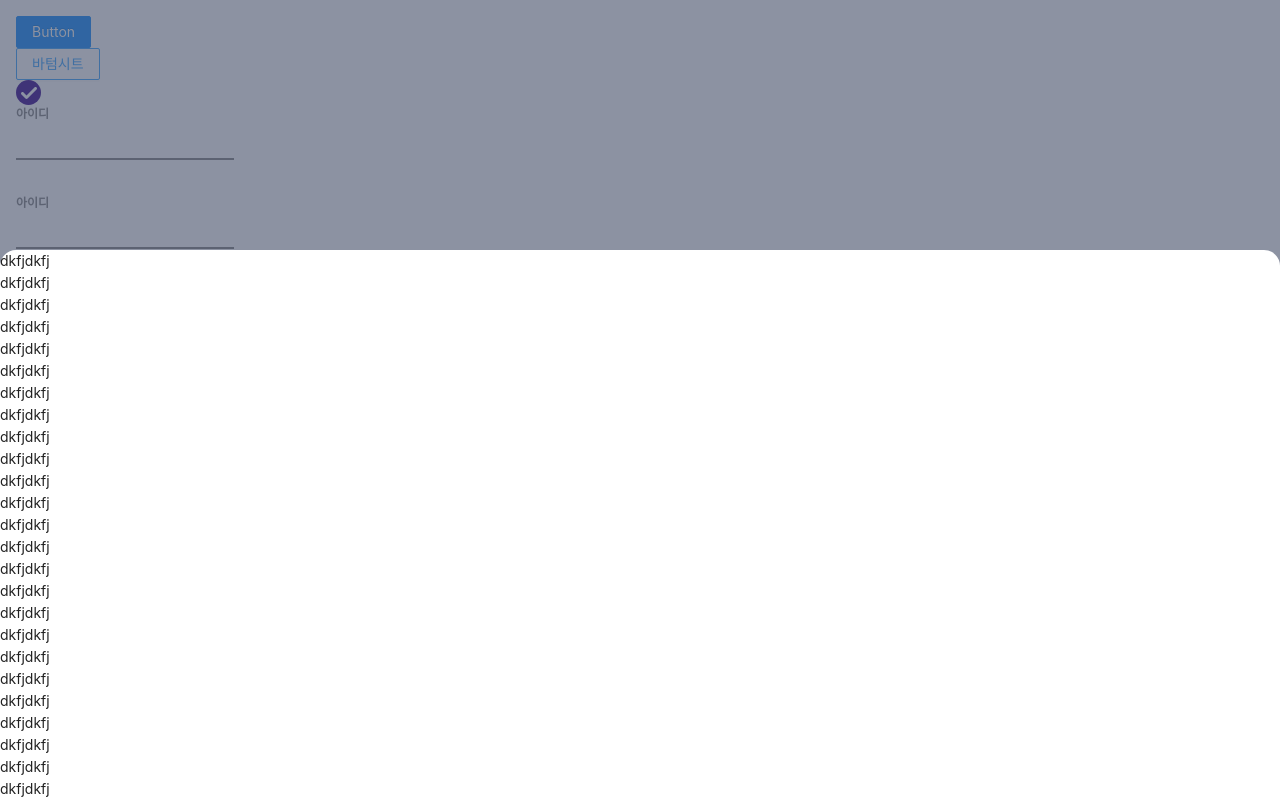
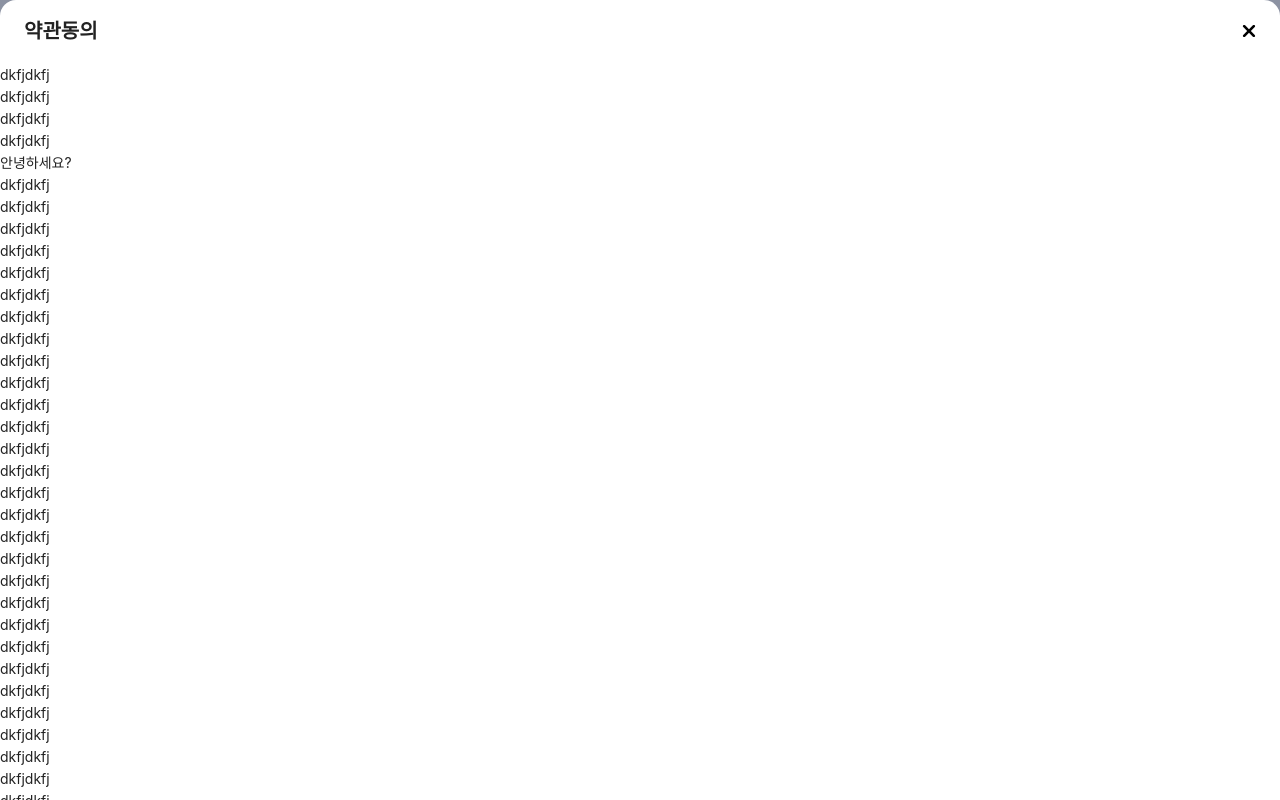
Before and after one commit to hhhhailey/react-component, a Next.js app: page / in a window 1280 px wide. Both pictures are taken after a click on the button "바텀시트". Built offline with nearby package versions, Linux system fonts and the light colour scheme.

Commit message:
feat: modal landscape added

```diff
--- a/components/bottom-sheet/BottomSheet.tsx
+++ /dev/null
@@ -1,100 +0,0 @@
-import React from "react";
-import styled, { css, keyframes } from "styled-components";
-import { useBottomSheet } from "./useBottomSheet";
-
-export interface BottomSheetProps {
-  children: React.ReactNode;
-  open?: boolean;
-  onDismiss?: VoidFunction;
-
-  w?: string | number;
-  h?: string | number;
-}
-
-export interface BottomSheetContextProps {
-  closeModal: VoidFunction;
-}
-
-export const BottomSheetContext =
-  React.createContext<BottomSheetContextProps | null>(null);
-
-const BottomSheet: React.FC<BottomSheetProps> = ({ children, ...props }) => {
-  const { unmount, toggleOverlay } = useBottomSheet(props);
-  return (
-    <StyledWrap>
-      {props.open && (
-        <>
-          <StyledOverlay onClick={toggleOverlay} unmount={unmount} />
-          <StyledBottomSheetContainer>
-            <StyledBottomSheet unmount={unmount}>{children}</StyledBottomSheet>
-          </StyledBottomSheetContainer>
-        </>
-      )}
-    </StyledWrap>
-  );
-};
-
-export default BottomSheet;
-
-BottomSheet.defaultProps = {
-  open: false,
-};
-
-const StyledWrap = styled.div<{ open?: boolean }>``;
-
-const StyledOverlay = styled.div<{ unmount?: boolean }>`
-  z-index: 100;
-  position: fixed;
-  top: 0;
-  left: 0;
-  bottom: 0;
-  right: 0;
-  background: rgba(64, 74, 101, 0.6);
-  opacity: 1;
-  ${(p) => (p.unmount ? activeFadeIn : activeFadeOut)}
-`;
-const StyledBottomSheetContainer = styled.div`
-  z-index: 150;
-  position: fixed;
-  left: 0;
-  bottom: 0;
-  width: 100%;
-`;
-
-const StyledBottomSheet = styled.div<{ unmount?: boolean }>`
-  display: flex;
-  flex-direction: column;
-  justify-content: space-between;
-  width: 100%;
-  height: 100%;
-  border-top-left-radius: 16px;
-  border-top-right-radius: 16px;
-  background-color: white;
-  transform-origin: bottom;
-  ${(p) => (p.unmount ? activeClose : activeOpen)}
-`;
-
-const AnimUp = keyframes`
-  0% { transform: translateY(100%) } 100% { transform:translateY(0px) }
-`;
-const AnimDown = keyframes`
-  0%{ transform:translateY(0px) } 100%{ transform: translateY(100%) }
-`;
-const AnimFadeIn = keyframes`
-  0% { opacity:1 } 100% { opacity:0 }
-`;
-const AnimFadeOut = keyframes`
-  0% { opacity:0 } 100% { opacity:1 }
-`;
-const activeOpen = css`
-  animation: ${AnimUp} 0.25s forwards ease-out;
-`;
-const activeClose = css`
-  animation: ${AnimDown} 0.15s forwards ease-out;
-`;
-const activeFadeIn = css`
-  animation: ${AnimFadeIn} 0.15s forwards ease-out;
-`;
-const activeFadeOut = css`
-  animation: ${AnimFadeOut} 0.15s forwards ease-out;
-`;
--- a/components/bottom-sheet/useBottomSheet.ts
+++ /dev/null
@@ -1,28 +0,0 @@
-import React from "react";
-
-export interface UseBottomSheetProps {
-  open?: boolean;
-  onDismiss?: VoidFunction;
-}
-
-export const useBottomSheet = ({ open, onDismiss }: UseBottomSheetProps) => {
-  const [unmount, setUnmount] = React.useState(false);
-
-  const toggleOverlay = (e: React.MouseEvent<HTMLDivElement>) => {
-    e.stopPropagation();
-    setUnmount(true);
-    setTimeout(() => {
-      setUnmount(false);
-      onDismiss && onDismiss();
-    }, 300);
-  };
-
-  const closeModal = React.useCallback(() => {
-    // setIsUnmount(true);
-    // setTimeout(() => {
-    //   setIsUnmount(false);
-    //   onCloseModal && onCloseModal();
-    // }, 150);
-  }, []);
-  return { unmount, toggleOverlay };
-};
--- /dev/null
+++ b/components/modal/Modal.tsx
@@ -0,0 +1,196 @@
+import React from "react";
+import styled, { css, keyframes } from "styled-components";
+import { useModal } from "./useModal";
+import CloseIcon from "../../assets/icons/close.svg";
+import { debounce } from "lodash";
+
+export interface ModalProps {
+  header?: React.ReactNode;
+  children: React.ReactNode;
+  footer?: React.ReactNode;
+
+  open?: boolean;
+  onDismiss?: VoidFunction;
+  closeable?: boolean;
+
+  w?: string | number;
+  h?: string | number;
+}
+
+export interface ModalContextProps {
+  closeModal: VoidFunction;
+}
+
+export const ModalContext = React.createContext<ModalContextProps | null>(null);
+
+const BottomSheet = ({ children, ...props }: ModalProps) => {
+  const [screenSize, setScreenSize] = React.useState(() => ({
+    width: typeof window !== "undefined" ? window.innerHeight : 0,
+    height: typeof window !== "undefined" ? window.innerHeight : 0,
+  }));
+  const [headerHeight, setHeaderHeight] = React.useState(0);
+  const [footerHeight, setFooterHeight] = React.useState(0);
+
+  const rootRef = React.useRef(null);
+  const overlayRef = React.useRef(null);
+  const containerRef = React.useRef(null);
+  const scrollRef = React.useRef(null);
+  const headerRef = React.useRef<any>(null);
+  const contentRef = React.useRef(null);
+  const footerRef = React.useRef<any>(null);
+
+  const handleResize = debounce(() => {
+    setScreenSize({
+      width: window.innerWidth,
+      height: window.innerHeight,
+    });
+  }, 1000);
+
+  React.useLayoutEffect(() => {
+    if (props.open) {
+      setScreenSize({ ...screenSize, height: window.innerHeight });
+      setHeaderHeight(headerRef.current?.clientHeight ?? 0);
+      setFooterHeight(footerRef.current?.clientHeight ?? 0);
+    }
+
+    window.addEventListener("resize", handleResize);
+    return () => window.addEventListener("resize", handleResize);
+  }, [props.open, screenSize.width]);
+
+  const { unmount, toggleOverlay, closeModal } = useModal(props);
+
+  return (
+    props.open && (
+      <StyledWrap ref={rootRef}>
+        <StyledOverlay
+          ref={overlayRef}
+          onClick={toggleOverlay}
+          unmount={unmount}
+        />
+        <StyledBottomSheetContainer ref={containerRef}>
+          <StyledBottomSheet unmount={unmount}>
+            {props.header && (
+              <StyledHeader ref={headerRef}>{props.header}</StyledHeader>
+            )}
+            {props.closeable && (
+              <CloseIcon onClick={closeModal} className="icon-close" />
+            )}
+            <StyledScroll
+              ref={scrollRef}
+              maxHeight={screenSize.height}
+              headerHeight={headerHeight}
+              footerHeight={footerHeight}
+            >
+              <StyledContent ref={contentRef}>{children}</StyledContent>
+            </StyledScroll>
+            {props.footer && (
+              <StyledFooter ref={footerRef}> {props.footer}</StyledFooter>
+            )}
+          </StyledBottomSheet>
+        </StyledBottomSheetContainer>
+      </StyledWrap>
+    )
+  );
+};
+
+export default BottomSheet;
+
+BottomSheet.defaultProps = {
+  open: false,
+  closeable: true,
+};
+
+const StyledWrap = styled.div`
+  .icon-close {
+    position: absolute;
+    top: 24px;
+    right: 24px;
+  }
+`;
+
+const StyledOverlay = styled.div<{ unmount?: boolean }>`
+  z-index: 100;
+  position: fixed;
+  top: 0;
+  left: 0;
+  bottom: 0;
+  right: 0;
+  background: rgba(64, 74, 101, 0.6);
+  opacity: 1;
+  overscroll-behavior: none;
+  touch-action: none;
+  user-select: none;
+  -webkit-tap-highlight-color: transparent;
+  -webkit-touch-callout: none;
+  will-change: height;
+  ${(p) => (p.unmount ? activeFadeIn : activeFadeOut)}
+`;
+
+const StyledBottomSheetContainer = styled.div`
+  z-index: 150;
+  position: fixed;
+  left: 0;
+  bottom: 0;
+  width: 100%;
+`;
+
+const StyledHeader = styled.div`
+  display: flex;
+  align-items: center;
+  padding: 16px 24px;
+  height: 64px;
+  font-size: 20px;
+  font-weight: 700;
+`;
+
+const StyledScroll = styled.div<{
+  maxHeight: number;
+  headerHeight: number;
+  footerHeight: number;
+}>`
+  max-height: ${(p) => p.maxHeight - p.headerHeight - p.footerHeight}px;
+  overflow-y: scroll;
+  -webkit-overflow-scrolling: auto;
+`;
+
+const StyledContent = styled.div``;
+
+const StyledBottomSheet = styled.div<{ unmount?: boolean }>`
+  display: flex;
+  flex-direction: column;
+  justify-content: space-between;
+  width: 100%;
+  height: 100%;
+  border-top-left-radius: 16px;
+  border-top-right-radius: 16px;
+  background-color: white;
+  transform-origin: bottom;
+  ${(p) => (p.unmount ? activeClose : activeOpen)}
+`;
+
+const StyledFooter = styled.div``;
+
+const AnimUp = keyframes`
+  0% { transform: translateY(100%) } 100% { transform:translateY(0px) }
+`;
+const AnimDown = keyframes`
+  0%{ transform:translateY(0px) } 100%{ transform: translateY(100%) }
+`;
+const AnimFadeIn = keyframes`
+  0% { opacity:1 } 100% { opacity:0 }
+`;
+const AnimFadeOut = keyframes`
+  0% { opacity:0 } 100% { opacity:1 }
+`;
+const activeOpen = css`
+  animation: ${AnimUp} 0.25s forwards ease-out;
+`;
+const activeClose = css`
+  animation: ${AnimDown} 0.15s forwards ease-out;
+`;
+const activeFadeIn = css`
+  animation: ${AnimFadeIn} 0.15s forwards ease-out;
+`;
+const activeFadeOut = css`
+  animation: ${AnimFadeOut} 0.15s forwards ease-out;
+`;
--- /dev/null
+++ b/components/modal/useModal.ts
@@ -0,0 +1,29 @@
+import React from "react";
+
+export interface UseModalProps {
+  open?: boolean; // 모달 활성화, 비활성화 여부
+  onDismiss?: VoidFunction; // 모달 닫기 기능 함수
+}
+
+export const useModal = ({ open, onDismiss }: UseModalProps) => {
+  const [unmount, setUnmount] = React.useState(false);
+
+  const toggleOverlay = (e: React.MouseEvent<HTMLDivElement>) => {
+    e.stopPropagation();
+    setUnmount(true);
+    setTimeout(() => {
+      setUnmount(false);
+      onDismiss && onDismiss();
+    }, 300);
+  };
+
+  const closeModal = () => {
+    setUnmount(true);
+    setTimeout(() => {
+      setUnmount(false);
+      onDismiss && onDismiss();
+    }, 300);
+  };
+
+  return { unmount, toggleOverlay, closeModal };
+};
--- a/pages/index.tsx
+++ b/pages/index.tsx
@@ -6,7 +6,7 @@ import { Button } from "antd";
 import { Checkbox, Input, View } from "@/components";
 import React from "react";
 import styled from "styled-components";
-import BottomSheet from "@/components/bottom-sheet/BottomSheet";
+import BottomSheet from "@/components/modal/Modal";
 
 const inter = Inter({ subsets: ["latin"] });
 
@@ -45,7 +45,13 @@ export default function Home() {
       <BottomSheet
         open={openBottomSheet}
         onDismiss={() => setOpenBottomSheet(false)}
+        header={"약관동의"}
       >
+        <div>dkfjdkfj</div>
+        <div>dkfjdkfj</div>
+        <div>dkfjdkfj</div>
+        <div>dkfjdkfj</div>
+        <div>안녕하세요?</div>
         <div>dkfjdkfj</div>
         <div>dkfjdkfj</div>
         <div>dkfjdkfj</div>
@@ -71,6 +77,27 @@ export default function Home() {
         <div>dkfjdkfj</div>
         <div>dkfjdkfj</div>
         <div>dkfjdkfj</div>
+        <div>dkfjdkfj</div>
+        <div>dkfjdkfj</div>
+        <div>dkfjdkfj</div>
+        <div>dkfjdkfj</div>
+        <div>dkfjdkfj</div>
+        <div>dkfjdkfj</div>
+        <div>dkfjdkfj</div>
+        <div>dkfjdkfj</div>
+        <div>dkfjdkfj</div>
+        <div>dkfjdkfj</div>
+        <div>dkfjdkfj</div>
+        <div>dkfjdkfj</div>
+        <div>dkfjdkfj</div>
+        <div>dkfjdkfj</div>
+        <div>dkfjdkfj</div>
+        <div>dkfjdkfj</div>
+        <div>dkfjdkfj</div>
+        <div>dkfjdkfj</div>
+        <div>dkfjdkfj</div>
+        <div>dkfjdkfj</div>
+        <div>안녕하시요</div>
       </BottomSheet>
     </View>
   );
--- a/styles/globals.css
+++ b/styles/globals.css
@@ -41,7 +41,6 @@
   box-sizing: border-box;
   padding: 0;
   margin: 0;
-  user-select: none;
 }
 
 html,
```
Also changed, not shown: assets/icons/close.svg (added).
